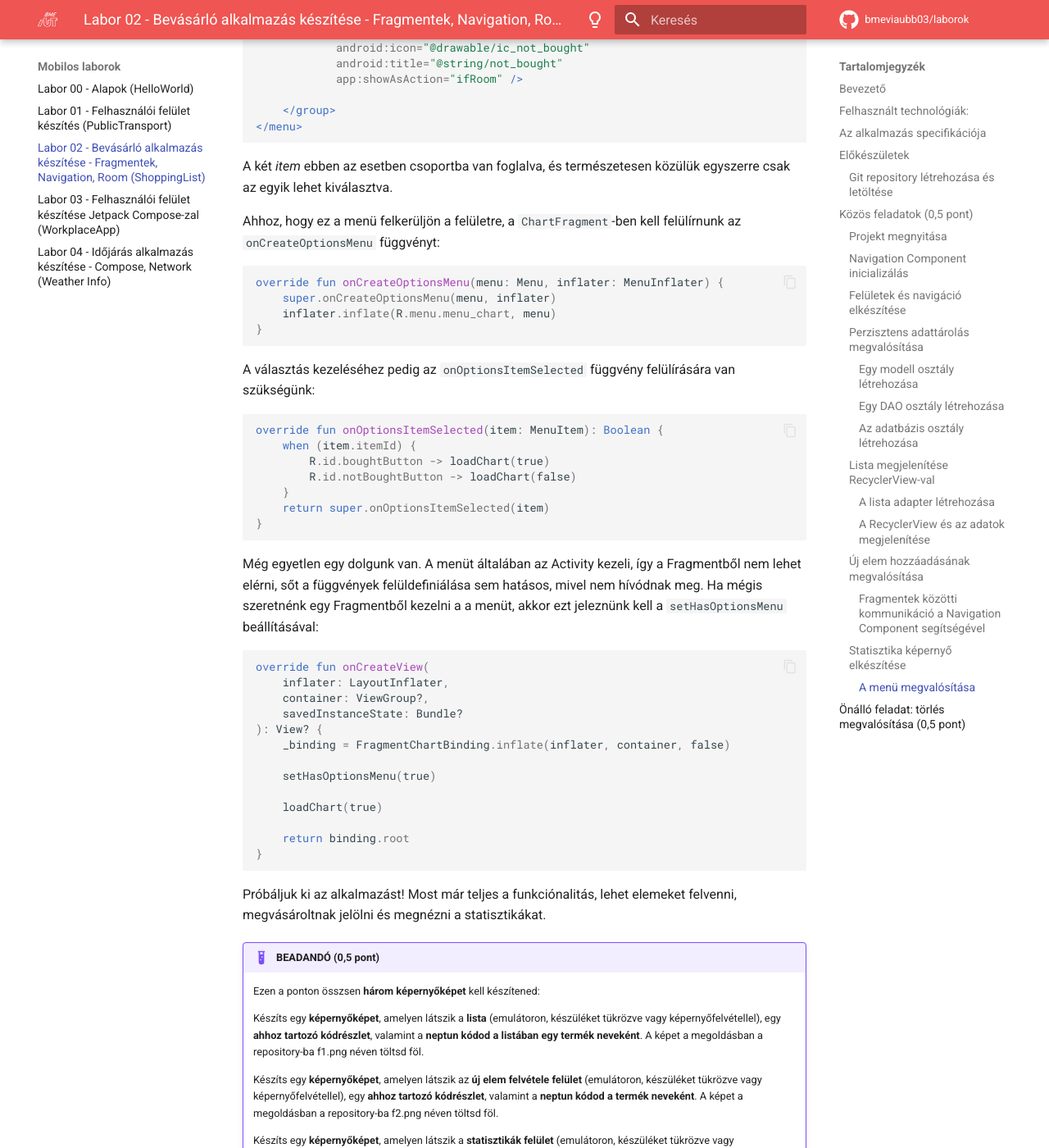
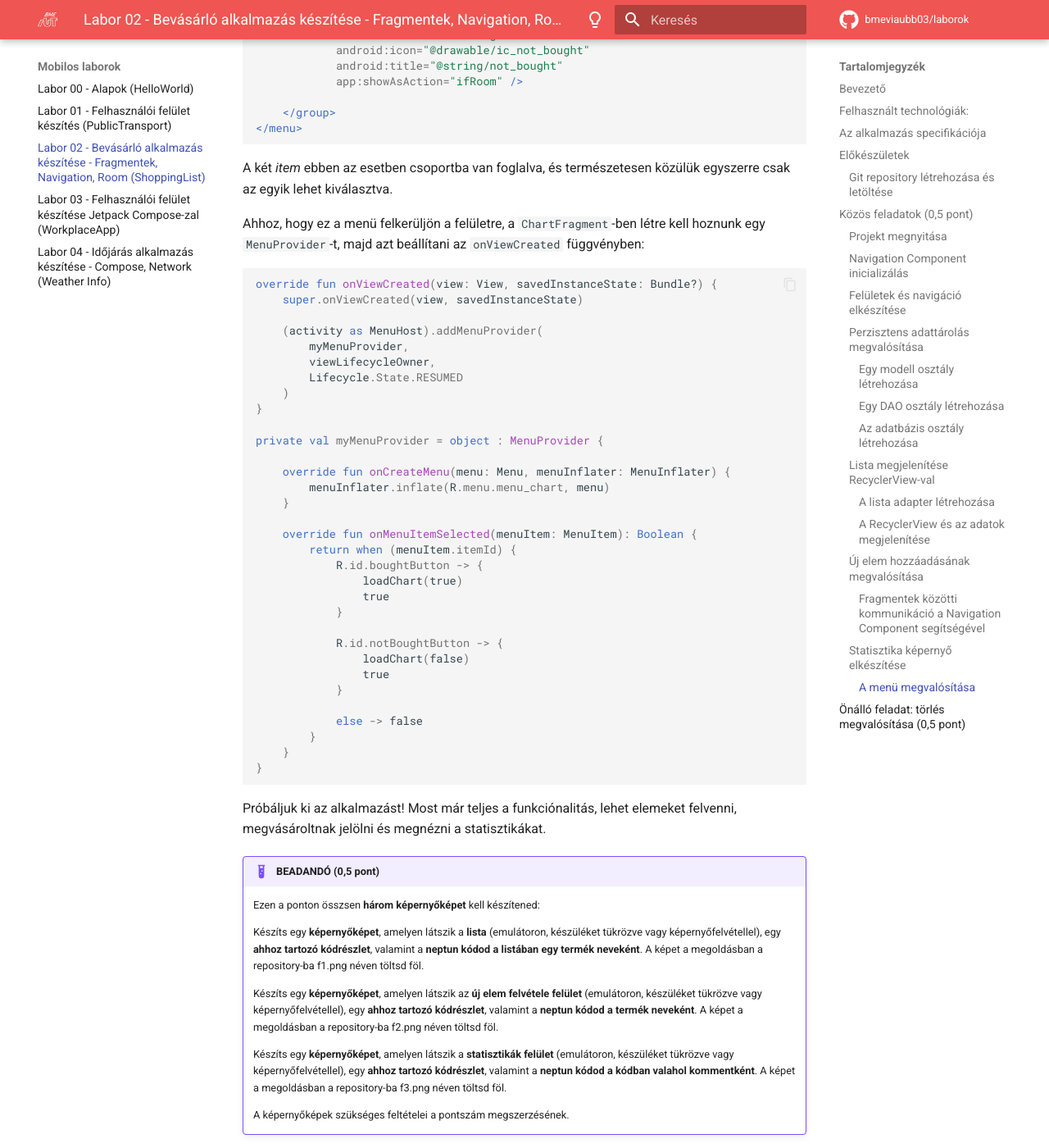
Before and after one commit to BMEVIAUBB03/laborok, an MkDocs documentation site: the page built from docs/laborok/android/ui-advanced-room/index.md, in a window 1280 px wide and 1400 px high, scrolled down 25790 px. Shown: the whole window at 82% size. Built offline with MkDocs 1.6.1 and Material for MkDocs 9.7.7, drawn with Linux system fonts in a browser that asks for light colours; comment, search, counter and statistics services are not loaded; some of the changed text lies outside the part shown.

Commit message:
android labor 2 2025 update

````diff
--- a/docs/laborok/android/ui-advanced-room/index.md
+++ b/docs/laborok/android/ui-advanced-room/index.md
@@ -94,22 +94,31 @@ Ezen a laboron nem új projektet fogunk létrehozni, hanem egy már létezőből
 
 	```kotlin
 	override fun onCreate(savedInstanceState: Bundle?) {
-        super.onCreate(savedInstanceState)
-        binding = ActivityMainBinding.inflate(layoutInflater)
-        setContentView(binding.root)
+    super.onCreate(savedInstanceState)
+    enableEdgeToEdge()
+    binding = ActivityMainBinding.inflate(layoutInflater)
+    setContentView(binding.root)
+    ViewCompat.setOnApplyWindowInsetsListener(binding.root) { v, insets ->
+        val systemBars = insets.getInsets(WindowInsetsCompat.Type.systemBars())
+        v.setPadding(systemBars.left, systemBars.top, systemBars.right, systemBars.bottom)
+        insets
+    }
 
-        setSupportActionBar(binding.toolbar)
+    setSupportActionBar(binding.toolbar)
     }
 	```
 
 	Valamint le van tiltva az Actionbar az almalmazás témájában (NoActionBar öröklés):
 
 	```xml
-	<style name="Theme.ShoppingList" parent="Theme.MaterialComponents.DayNight.NoActionBar">
-        <!-- Customize your theme here. -->
-		...
+    <style name="Base.Theme.ShoppingList" parent="Theme.Material3.DayNight.NoActionBar">
+        <!-- Customize your light theme here. -->
+        <!-- <item name="colorPrimary">@color/my_light_primary</item> -->
     </style>
 	```
+
+	Az `onCreate`-ben figyeljük meg a `WindowInsets` beállítását is, amellyel elkerülhető, hogy a rendszer UI eltakarja a felületünket.
+
 	Az erőforrások között szerepelnek még a szükséges *string* -ek és képek valamint ikonok.
 
 	```xml
@@ -140,7 +149,7 @@ Ezen a laboron nem új projektet fogunk létrehozni, hanem egy már létezőből
 
 	Be van kapcsolva a *ViewBinding* :
 
-	```groovy
+	```kotlin
 	...
 	android {
 		...
@@ -154,78 +163,144 @@ Ezen a laboron nem új projektet fogunk létrehozni, hanem egy már létezőből
 
 	A PieChart kirajzolásához az [MPAndroidChart](https://github.com/PhilJay/MPAndroidChart) library-t fogjuk használni.
 
-	settings.gradle:
-	```groovy
+	`settings.gradle.kts`:
+
+	```kotlin
 	dependencyResolutionManagement {
-    repositoriesMode.set(RepositoriesMode.FAIL_ON_PROJECT_REPOS)
-    repositories {
-        ...
-        maven(url = "https://jitpack.io")
-   		}
+	    repositoriesMode.set(RepositoriesMode.FAIL_ON_PROJECT_REPOS)
+	    repositories {
+	        google()
+	        mavenCentral()
+	        maven(url = "https://jitpack.io")
+	    }
 	}
 	```
 
-	App szintű build.gradle:
-	```groovy
+	`libs.versions.toml`:
+
+	```toml
+	[versions]
+	...
+	mpandroidchart = "v3.1.0"
+
+	[libraries]
+	...
+	mpandroidchart = { module = "com.github.PhilJay:MPAndroidChart", version.ref = "mpandroidchart" }
+	```
+
+	Modul szintű build.gradle.kts:
+	```kotlin
 	dependencies {
 	    ...
-	    implementation ("com.github.PhilJay:MPAndroidChart:v3.1.0")
+	    //MPAndroidCharts
+	    implementation (libs.mpandroidchart)
 	}
 	```
 
-
 	A [`Navigation Component`](https://developer.android.com/guide/navigation/navigation-getting-started) függőségei:
 
-	Elsőre nézzük a **project** szintű *Gradle* fájlt:
-	A *Jetpack Navigation* könyvtár használata miatt föl van véve a többi plugin mellé a `androidx.navigation.safeargs`:
+	`libs.versions.toml`:
 
-	```groovy
+	```toml
+	[versions]
+	...
+	navigation = "2.9.0"
+
+	[libraries]
+	...
+	androidx-navigation-fragment-ktx = { group = "androidx.navigation", name = "navigation-fragment-ktx", version.ref = "navigation" }
+	androidx-navigation-ui-ktx = { group = "androidx.navigation", name = "navigation-ui-ktx", version.ref = "navigation" }
+
+	[plugins]
+	...
+	androidx-navigation-safe-args = { id = "androidx.navigation.safeargs", version.ref = "navigation" }
+	```
+
+	Ez után nézzük a **project** szintű *Gradle* fájlt:
+	A *Jetpack Navigation* könyvtár használata miatt föl van véve a többi plugin mellé a `libs.plugins.androidx.navigation.safe.args`:
+
+	```kotlin
 	plugins {
 		...
-    	id("androidx.navigation.safeargs") version "2.7.7" apply false
+	    //Jetpack Navigation with Safe Arguments
+	    alias(libs.plugins.androidx.navigation.safe.args) apply false
 	}
 	```
 
-	A pluginok közé a modul szintű `build.gragle`-be még fel van véve a `androidx.navigation.safeargs.kotlin:
+	A modul szintű `build.gradle.kts`-be fel van véve a `libs.plugins.androidx.navigation.safe.args, valamint a függőségek is itt szerepelnek:
 
-	```groovy
+	```kotlin
 	plugins {
 	    ...
-    	id("androidx.navigation.safeargs.kotlin")
+	    //Jetpack Navigation with Safe Arguments
+	    alias(libs.plugins.androidx.navigation.safe.args)
 	}
 
 	android { ... }
 
 	dependencies {
 		...
-		val nav_version = "2.7.7"
-    	implementation ("androidx.navigation:navigation-fragment-ktx:$nav_version")
-    	implementation ("androidx.navigation:navigation-ui-ktx:$nav_version")
+	    //Jetpack Navigation
+	    implementation (libs.androidx.navigation.fragment.ktx)
+	    implementation (libs.androidx.navigation.ui.ktx)
 	}
 	```
 
 	[`Room`](https://developer.android.com/topic/libraries/architecture/room) hozzáadása a projekthez
 
-	Az app modulhoz tartozó build.gradle fájlban a pluginokhoz hozzáírtunk egy sort (bekapcsoljuk a `Kotlin Symbol Procesing`-et - KSP):
-	```groovy
+	`libs.versions.toml`:
+
+	```toml
+	[versions]
+	...
+	ksp = "1.9.0-1.0.13"
+	room = "2.6.1"
+
+	[libraries]
+	...
+	androidx-room-runtime = {group = "androidx.room", name="room-runtime", version.ref= "room" }
+	androidx-room-compiler = {group = "androidx.room", name="room-compiler", version.ref= "room" }
+	androidx-room-ktx = {group = "androidx.room", name="room-ktx", version.ref= "room" }
+
+	[plugins]
+	...
+	google-devtools-ksp = { id = "com.google.devtools.ksp", version.ref="ksp"}
+	```
+
+	A projekthez tartozó build.gradle.kts fájlban a pluginokhoz hozzáírtunk egy sort (bekapcsoljuk a `Kotlin Symbol Procesing`-et - KSP):
+
+	```kotlin
 	plugins {
 		//...
-    	id("com.google.devtools.ksp")
+	    //Kotlin Symbol Processing
+	    alias(libs.plugins.google.devtools.ksp) apply false
 		//...
 	}
 
 	//...
 	```
 
-	Ezt követően, szintén ebben a `build.gradle` fájlban a `dependencies` blokkhoz van hozzáadva `Room` library:
-	```groovy
+	Az app modulhoz tartozó build.gradle fájlban a pluginokhoz hozzáírtunk egy sort (bekapcsoljuk a `Kotlin Symbol Procesing`-et - KSP):
+
+	```kotlin
+	plugins {
+		//...
+    	alias(libs.plugins.google.devtools.ksp)
+		//...
+	}
+
+	//...
+	```
+
+	Ezt követően, szintén ebben a `build.gradle.kts` fájlban a `dependencies` blokkhoz van hozzáadva `Room` library:
+
+	```kotlin
 	dependencies {
 	    //...
-	    //Room
-	    val room_version = "2.6.1"
-	    implementation ("androidx.room:room-runtime:$room_version")
-	    implementation ("androidx.room:room-ktx:$room_version")
-	    ksp("androidx.room:room-compiler:$room_version")
+	    //Room ORM Library
+	    ksp(libs.androidx.room.compiler)
+	    implementation(libs.androidx.room.runtime)
+	    implementation(libs.androidx.room.ktx)
 	}
 	```
 
@@ -375,13 +450,13 @@ A `tools:listitem` paraméter segítségével az Android Studio layout megjelen
         android:id="@+id/ivIcon"
         android:layout_width="64dp"
         android:layout_height="64dp"
-        android:layout_marginLeft="8dp"
+        android:layout_marginStart="8dp"
         tools:src="@drawable/open_book" />
 
     <LinearLayout
         android:layout_width="0dp"
         android:layout_height="wrap_content"
-        android:layout_marginLeft="8dp"
+        android:layout_marginStart="8dp"
         android:layout_weight="1"
         android:orientation="vertical">
 
@@ -755,6 +831,7 @@ class ShoppingAdapter(private val listener: ShoppingItemClickListener) :
     RecyclerView.Adapter<ShoppingAdapter.ShoppingViewHolder>() {
 
     private val items = mutableListOf<ShoppingItem>()
+
     override fun onCreateViewHolder(parent: ViewGroup, viewType: Int) = ShoppingViewHolder(
         ItemShoppingListBinding.inflate(LayoutInflater.from(parent.context), parent, false)
     )
@@ -1187,42 +1264,40 @@ Ebben vegyük fel a két opciónkat, amik közül az egyik a vegvett, a másik a
 
 A két *item* ebben az esetben csoportba van foglalva, és természetesen közülük egyszerre csak az egyik lehet kiválasztva.
 
-Ahhoz, hogy ez a menü felkerüljön a felületre, a `ChartFragment`-ben kell felülírnunk az `onCreateOptionsMenu` függvényt:
+Ahhoz, hogy ez a menü felkerüljön a felületre, a `ChartFragment`-ben létre kell hoznunk egy `MenuProvider`-t, majd azt beállítani az `onViewCreated` függvényben:
 
 ```kotlin
-override fun onCreateOptionsMenu(menu: Menu, inflater: MenuInflater) {
-    super.onCreateOptionsMenu(menu, inflater)
-    inflater.inflate(R.menu.menu_chart, menu)
+override fun onViewCreated(view: View, savedInstanceState: Bundle?) {
+    super.onViewCreated(view, savedInstanceState)
+
+    (activity as MenuHost).addMenuProvider(
+        myMenuProvider,
+        viewLifecycleOwner,
+        Lifecycle.State.RESUMED
+    )
 }
-```
 
-A választás kezeléséhez pedig az `onOptionsItemSelected` függvény felülírására van szükségünk:
+private val myMenuProvider = object : MenuProvider {
 
-```kotlin
-override fun onOptionsItemSelected(item: MenuItem): Boolean {
-    when (item.itemId) {
-        R.id.boughtButton -> loadChart(true)
-        R.id.notBoughtButton -> loadChart(false)
+    override fun onCreateMenu(menu: Menu, menuInflater: MenuInflater) {
+        menuInflater.inflate(R.menu.menu_chart, menu)
     }
-    return super.onOptionsItemSelected(item)
-}
-```
 
-Még egyetlen egy dolgunk van. A menüt általában az Activity kezeli, így a Fragmentből nem lehet elérni, sőt a függvények felüldefiniálása sem hatásos, mivel nem hívódnak meg. Ha mégis szeretnénk egy Fragmentből kezelni a a menüt, akkor ezt jeleznünk kell a `setHasOptionsMenu` beállításával:
+    override fun onMenuItemSelected(menuItem: MenuItem): Boolean {
+        return when (menuItem.itemId) {
+            R.id.boughtButton -> {
+                loadChart(true)
+                true
+            }
 
-```kotlin
-override fun onCreateView(
-    inflater: LayoutInflater,
-    container: ViewGroup?,
-    savedInstanceState: Bundle?
-): View? {
-    _binding = FragmentChartBinding.inflate(inflater, container, false)
+            R.id.notBoughtButton -> {
+                loadChart(false)
+                true
+            }
 
-    setHasOptionsMenu(true)
-
-    loadChart(true)
-
-    return binding.root
+            else -> false
+        }
+    }
 }
 ```
 
````
Also changed, not shown: other parts of docs/laborok/android/ui-advanced-room/index.md (+2 -1 lines), docs/laborok/android/ui-advanced-room/assets/actions.png, docs/laborok/android/ui-advanced-room/assets/chart1.png, docs/laborok/android/ui-advanced-room/assets/chart2.png, docs/laborok/android/ui-advanced-room/assets/create.png, docs/laborok/android/ui-advanced-room/assets/list.png, docs/laborok/android/ui-advanced-room/assets/new_destination.png.
